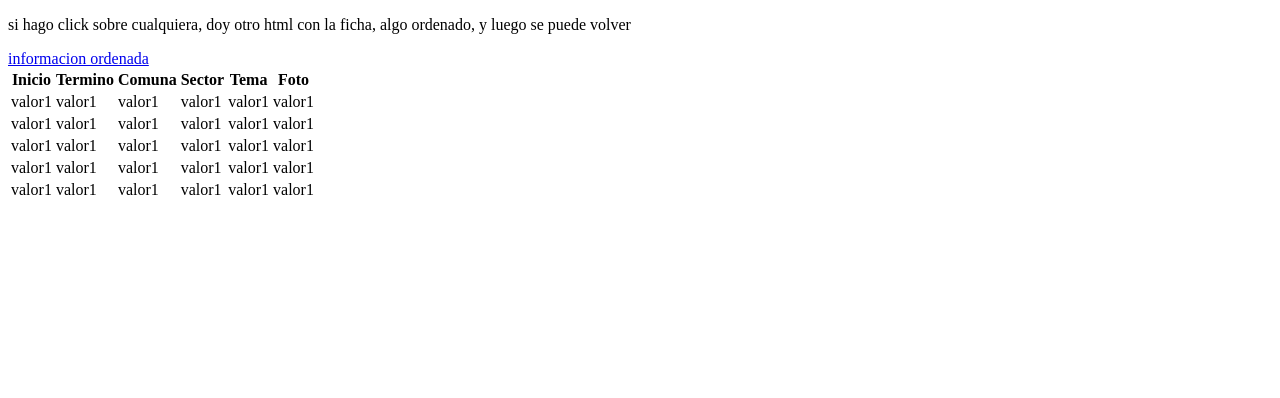
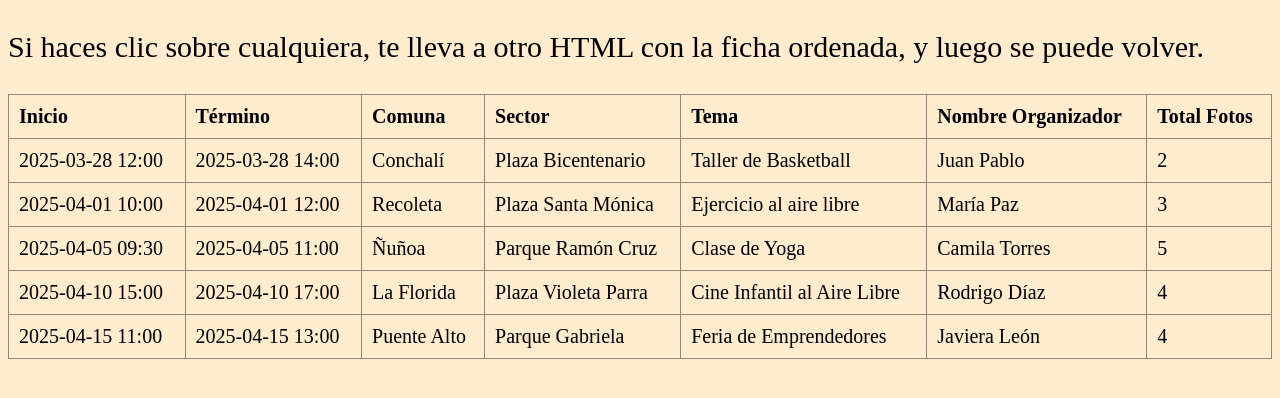
Before and after one commit to nicoArriagadaj/desarrollo_web_Nicolas_Arriagada., a plain HTML site: page ListadoDeActividades.html in a window 1280 px wide. Drawn offline with Linux system fonts and the light colour scheme.

Commit message:
propuesta de entrega 1

```diff
--- /dev/null
+++ b/ListadoDeActividades.css
@@ -0,0 +1,21 @@
+.table {
+    border-collapse: collapse;
+    width: 100%;
+    font-size: 20px;
+    margin: 0 auto;
+}
+
+.table th,.table td {
+    border: 1px solid #938876;
+    padding: 10px;
+    text-align: left;
+}
+
+
+body{
+    background-color: blanchedalmond;
+}
+
+.clickable-row td{
+    cursor: pointer;
+}
--- a/ListadoDeActividades.html
+++ b/ListadoDeActividades.html
@@ -1,76 +1,79 @@
 <!DOCTYPE html>
-<html lang="en">
+<html lang="es">
 <head>
     <meta charset="UTF-8">
     <meta name="viewport" content="width=device-width, initial-scale=1.0">
     <title>ListadoDeActividades</title>
+    <link rel="stylesheet" href="ListadoDeActividades.css">
 </head>
 <body>
-    <p> si hago click sobre cualquiera, doy otro html con la ficha, algo ordenado,
-        y luego se puede volver</p>
+    <p style="font-size: 30px;">Si haces clic sobre cualquiera, te lleva a otro HTML con la ficha ordenada, y luego se puede volver.</p>
 
-        <a href="infoOrdenada.html">informacion ordenada</a>
     <table class="table">
         <tr>
-            <th> Inicio </th>
-            <th> Termino </th>
-            <th> Comuna </th>
-            <th> Sector </th>
-            <th> Tema </th>
-            <th> Foto </th>
+            <th>Inicio</th>
+            <th>Término</th>
+            <th>Comuna</th>
+            <th>Sector</th>
+            <th>Tema</th>
+            <th>Nombre Organizador</th>
+            <th>Total Fotos</th>
         </tr>
-
-        <tr>
-            <td> valor1</td>
-            <td> valor1</td>
-            <td> valor1</td>
-            <td> valor1</td>
-            <td> valor1</td>
-            <td> valor1</td>
+        <tr class="clickable-row" data-id="1">
+            <td>2025-03-28 12:00</td>
+            <td>2025-03-28 14:00</td>
+            <td>Conchalí</td>
+            <td>Plaza Bicentenario</td>
+            <td>Taller de Basketball</td>
+            <td>Juan Pablo</td>
+            <td>2</td>
         </tr>
-        <tr>
-            <td> valor1</td>
-            <td> valor1</td>
-            <td> valor1</td>
-            <td> valor1</td>
-            <td> valor1</td>
-            <td> valor1</td>
+        <tr class="clickable-row" data-id="2">
+            <td>2025-04-01 10:00</td>
+            <td>2025-04-01 12:00</td>
+            <td>Recoleta</td>
+            <td>Plaza Santa Mónica</td>
+            <td>Ejercicio al aire libre</td>
+            <td>María Paz</td>
+            <td>3</td>
         </tr>
-        <tr>
-            <td> valor1</td>
-            <td> valor1</td>
-            <td> valor1</td>
-            <td> valor1</td>
-            <td> valor1</td>
-            <td> valor1</td>
+        <tr class="clickable-row" data-id="3">
+            <td>2025-04-05 09:30</td>
+            <td>2025-04-05 11:00</td>
+            <td>Ñuñoa</td>
+            <td>Parque Ramón Cruz</td>
+            <td>Clase de Yoga</td>
+            <td>Camila Torres</td>
+            <td>5</td>
         </tr>
-        <tr>
-            <td> valor1</td>
-            <td> valor1</td>
-            <td> valor1</td>
-            <td> valor1</td>
-            <td> valor1</td>
-            <td> valor1</td>
+        <tr class="clickable-row" data-id="4">
+            <td>2025-04-10 15:00</td>
+            <td>2025-04-10 17:00</td>
+            <td>La Florida</td>
+            <td>Plaza Violeta Parra</td>
+            <td>Cine Infantil al Aire Libre</td>
+            <td>Rodrigo Díaz</td>
+            <td>4</td>
         </tr>
-        <tr>
-            <td> valor1</td>
-            <td> valor1</td>
-            <td> valor1</td>
-            <td> valor1</td>
-            <td> valor1</td>
-            <td> valor1</td>
+        <tr class="clickable-row" data-id="5">
+            <td>2025-04-15 11:00</td>
+            <td>2025-04-15 13:00</td>
+            <td>Puente Alto</td>
+            <td>Parque Gabriela</td>
+            <td>Feria de Emprendedores</td>
+            <td>Javiera León</td>
+            <td>4</td>
         </tr>
-        <tr>
-            <td></td>
-            <td></td>
-            <td></td>
-            <td></td>
-            <td></td>
-            <td></td>
-        </tr>
-
     </table>
 
-
+    <script>
+        document.querySelectorAll(".clickable-row").forEach(row => {
+            row.addEventListener("click", () => {
+                const id = row.getAttribute("data-id");
+                // con ?, estamos pasando datos a otra pagina
+                window.location.href = `infoOrdenada.html?id=${id}`;
+            });
+        });
+    </script>
 </body>
 </html>
```
Also changed, not shown: Estadisticas.html (+19 -4 lines), index.html (+3 -3 lines), infoOrdenada.html (+78 -5 lines), fotos/GraficoBarras.png (added), fotos/GraficoLinea.png (added), fotos/GraficoTorta.png (added).
